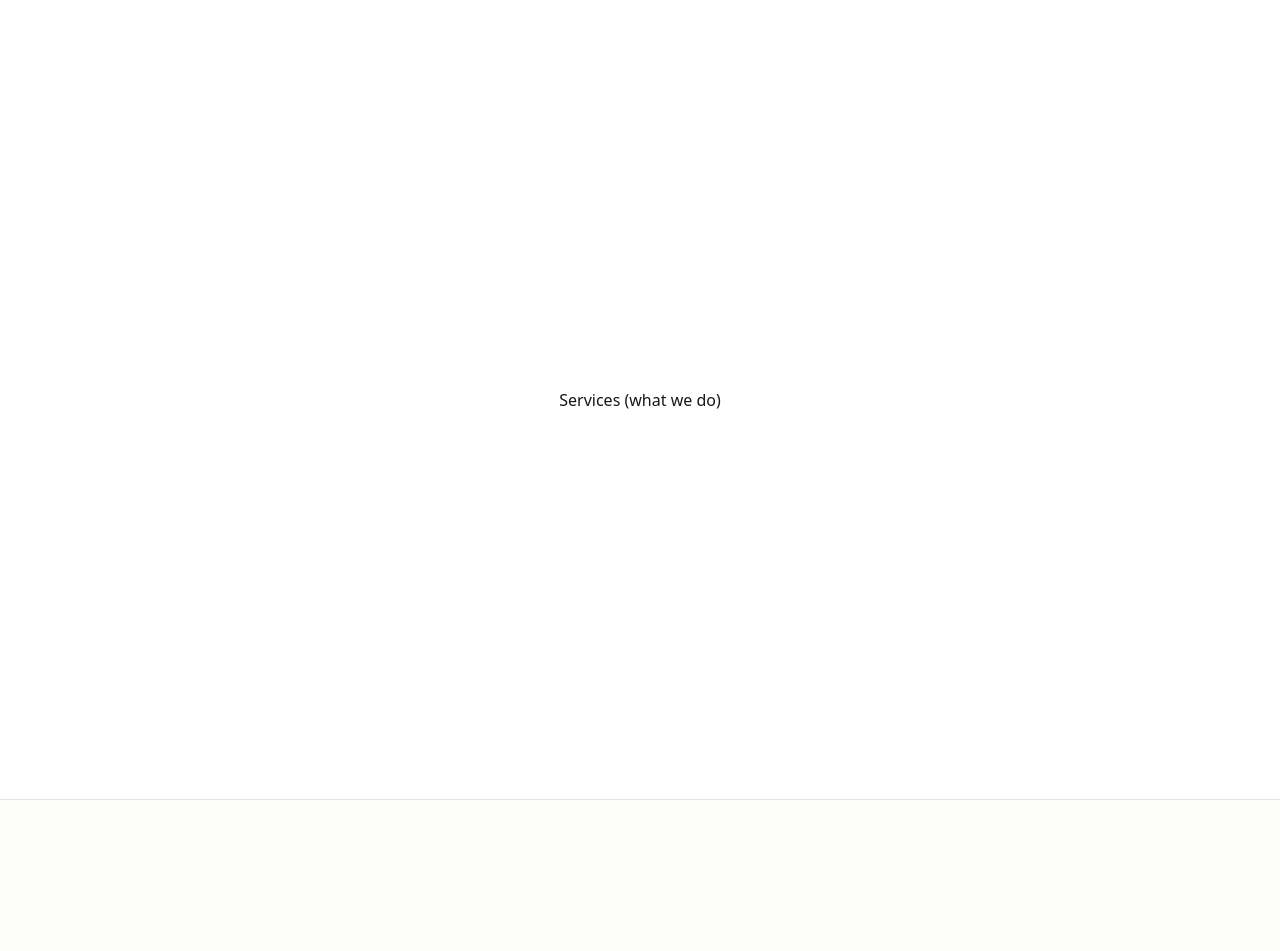
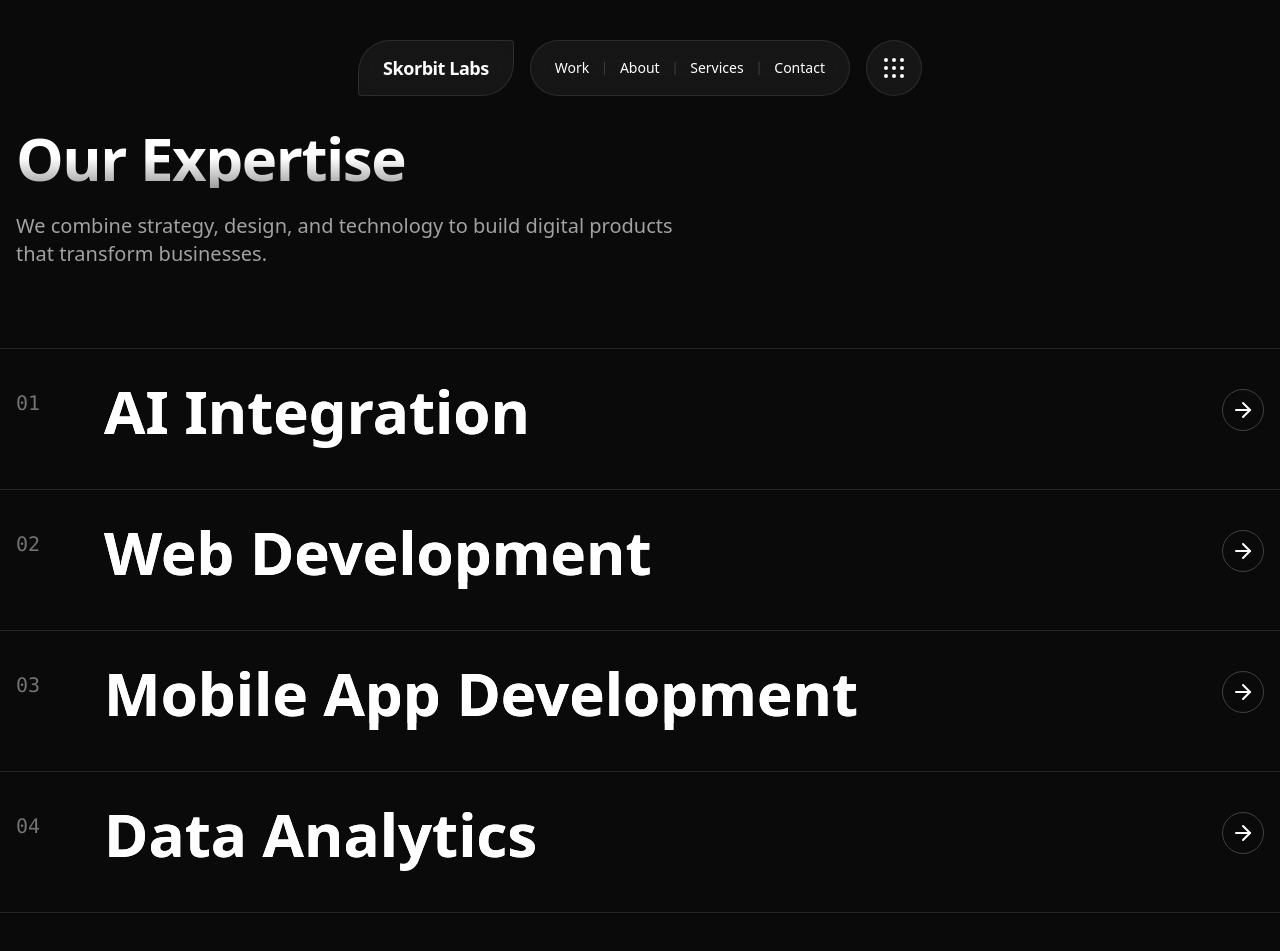
Before and after one commit to muhammadminhaz/skorbit-labs, a Next.js app: page /services in a window 1280 px wide. Shown: the top 951 px of the page. Before the commit the page ends 800 px from the top, so only its background shows below. Built offline with nearby package versions, Linux system fonts and the light colour scheme; grey boxes are pictures that could not be loaded.

Commit message:
Services design

```diff
--- a/components/sections/Services.tsx
+++ b/components/sections/Services.tsx
@@ -1,7 +1,207 @@
+"use client";
+
+import { useState, useRef, useLayoutEffect, useEffect } from "react";
+import { motion, AnimatePresence } from "framer-motion";
+import { ArrowRight, Plus } from "lucide-react";
+import Link from "next/link";
+import { gsap } from "gsap";
+import { ScrollTrigger } from "gsap/ScrollTrigger";
+
+gsap.registerPlugin(ScrollTrigger);
+
+const useIsomorphicLayoutEffect = typeof window !== "undefined" ? useLayoutEffect : useEffect;
+
+const services = [
+  {
+    id: "01",
+    title: "AI Integration",
+    description: "Leverage the power of artificial intelligence to automate processes, enhance decision-making, and create personalized experiences for your users.",
+    image: "https://images.unsplash.com/photo-1677442136019-21780ecad995?q=80&w=2532&auto=format&fit=crop"
+  },
+  {
+    id: "02",
+    title: "Web Development",
+    description: "Build scalable, high-performance web applications with modern frameworks. We focus on responsive design, SEO optimization, and seamless user experiences.",
+    image: "https://images.unsplash.com/photo-1607799275518-d58665d099db?q=80&w=2670&auto=format&fit=crop"
+  },
+  {
+    id: "03",
+    title: "Mobile App Development",
+    description: "Create native and cross-platform mobile apps that engage users on the go. From concept to launch, we deliver robust solutions for iOS and Android.",
+    image: "https://images.unsplash.com/photo-1512941937669-90a1b58e7e9c?q=80&w=2670&auto=format&fit=crop"
+  },
+  {
+    id: "04",
+    title: "Data Analytics",
+    description: "Turn raw data into actionable insights. Our analytics solutions help you understand user behavior, optimize performance, and drive business growth.",
+    image: "https://images.unsplash.com/photo-1551288049-bebda4e38f71?q=80&w=2670&auto=format&fit=crop"
+  },
+  {
+    id: "05",
+    title: "Digital Marketing",
+    description: "Amplify your brand's reach with data-driven marketing strategies. We specialize in SEO, content marketing, and paid advertising to maximize ROI.",
+    image: "https://images.unsplash.com/photo-1460925895917-afdab827c52f?q=80&w=2426&auto=format&fit=crop"
+  }
+];
+
+function ServiceItem({ service, index }: { service: typeof services[0], index: number }) {
+  const [isHovered, setIsHovered] = useState(false);
+
+  return (
+    <div
+      onMouseEnter={() => setIsHovered(true)}
+      onMouseLeave={() => setIsHovered(false)}
+      className="group relative border-t border-neutral-800 cursor-pointer bg-neutral-950 transition-colors duration-300 hover:bg-neutral-900"
+    >
+      <div className="container mx-auto px-4 py-8 relative z-10">
+        <div className="flex items-start justify-between gap-8">
+            {/* ID & Content */}
+            <div className="flex items-start gap-8 md:gap-16 flex-1">
+                <span className="text-neutral-500 font-mono text-lg md:text-xl pt-2">{service.id}</span>
+                <div className="flex flex-col gap-4 w-full max-w-3xl">
+                    <motion.h3
+                        className="text-3xl md:text-5xl lg:text-6xl font-bold"
+                        animate={isHovered ? {
+                            backgroundImage: "linear-gradient(90deg, #3b82f6, #7dd3fc, #3b82f6)",
+                            backgroundClip: "text",
+                            WebkitBackgroundClip: "text",
+                            color: "transparent",
+                            backgroundPosition: ["0%", "200%"]
+                        } : {
+                            backgroundImage: "linear-gradient(90deg, #ffffff, #ffffff, #ffffff)",
+                            backgroundClip: "text",
+                            WebkitBackgroundClip: "text",
+                            color: "#ffffff",
+                            backgroundPosition: "0%"
+                        }}
+                        transition={{
+                            backgroundPosition: {
+                                duration: 3,
+                                repeat: Infinity,
+                                ease: "linear"
+                            },
+                            color: { duration: 0.2 }
+                        }}
+                    >
+                        {service.title}
+                    </motion.h3>
+
+                    {/* Description - Directly under header */}
+                    <motion.div
+                        initial={{ height: 0, opacity: 0 }}
+                        animate={{
+                            height: isHovered ? "auto" : 0,
+                            opacity: isHovered ? 1 : 0
+                        }}
+                        className="overflow-hidden"
+                    >
+                        <p className="text-lg text-neutral-400 leading-relaxed pt-2">
+                            {service.description}
+                        </p>
+                    </motion.div>
+                </div>
+            </div>
+
+            {/* Arrow */}
+            <motion.div
+                animate={{ rotate: isHovered ? 45 : 0 }}
+                transition={{ duration: 0.3 }}
+                className="p-2 rounded-full border border-neutral-700 text-white group-hover:border-sky-400 group-hover:text-sky-400 transition-colors mt-2 shrink-0"
+            >
+                <ArrowRight className="w-6 h-6" />
+            </motion.div>
+        </div>
+      </div>
+
+      {/* Image Strip -> Full Image */}
+      <motion.div
+          className="w-full overflow-hidden"
+          initial={{ height: 0 }}
+          animate={{
+              height: isHovered ? "500px" : 0
+          }}
+          transition={{ duration: 0.6, ease: [0.16, 1, 0.3, 1] }}
+      >
+          <img
+              src={service.image}
+              alt={service.title}
+              className="w-full h-full object-cover opacity-60 group-hover:opacity-100 transition-opacity duration-500"
+          />
+      </motion.div>
+    </div>
+  );
+}
+
 export default function Services() {
+  const sectionRef = useRef<HTMLElement>(null);
+  const titleRef = useRef<HTMLHeadingElement>(null);
+  const containerRef = useRef<HTMLDivElement>(null);
+
+  useIsomorphicLayoutEffect(() => {
+    const ctx = gsap.context(() => {
+        // Title Animation
+        gsap.from(titleRef.current, {
+            scrollTrigger: {
+                trigger: sectionRef.current,
+                start: "top 80%",
+                end: "top 50%",
+                scrub: 1,
+            },
+            y: 50,
+            opacity: 0,
+            duration: 1
+        });
+
+        // Staggered List Animation
+        const items = containerRef.current?.children;
+        if (items) {
+            gsap.from(items, {
+                scrollTrigger: {
+                    trigger: containerRef.current,
+                    start: "top 85%",
+                },
+                y: 50,
+                opacity: 0,
+                duration: 0.8,
+                stagger: 0.1,
+                ease: "power3.out"
+            });
+        }
+    }, sectionRef);
+
+    return () => ctx.revert();
+  }, []);
+
   return (
-    <section id="services" className="relative z-20 min-h-screen flex items-center justify-center border-b border-neutral-200 bg-white">
-      <h2>Services (what we do)</h2>
+    <section ref={sectionRef} id="services" className="relative z-20 min-h-screen py-32 bg-neutral-950 text-white flex flex-col justify-center">
+      <div className="container mx-auto px-4 mb-20">
+        <div ref={titleRef} className="max-w-4xl">
+            <h2 className="text-4xl md:text-5xl lg:text-6xl font-bold tracking-tight bg-clip-text text-transparent bg-gradient-to-b from-white via-white to-white/60 mb-6">
+                Our Expertise
+            </h2>
+            <p className="text-xl text-neutral-400 max-w-2xl">
+                We combine strategy, design, and technology to build digital products that transform businesses.
+            </p>
+        </div>
+      </div>
+
+      <div ref={containerRef} className="w-full border-b border-neutral-800">
+          {services.map((service, index) => (
+              <ServiceItem key={service.id} service={service} index={index} />
+          ))}
+
+          {/* Discover More Item */}
+          <Link href="/services" className="group block border-t border-neutral-800 hover:bg-white hover:text-black transition-colors duration-500">
+              <div className="container mx-auto px-4 py-16 flex items-center justify-between">
+                  <h3 className="text-3xl md:text-5xl font-bold">
+                      Discover all capabilities
+                  </h3>
+                  <div className="p-4 rounded-full border border-current group-hover:scale-110 transition-transform duration-300">
+                      <Plus className="w-8 h-8" />
+                  </div>
+              </div>
+          </Link>
+      </div>
     </section>
   );
 }
```
